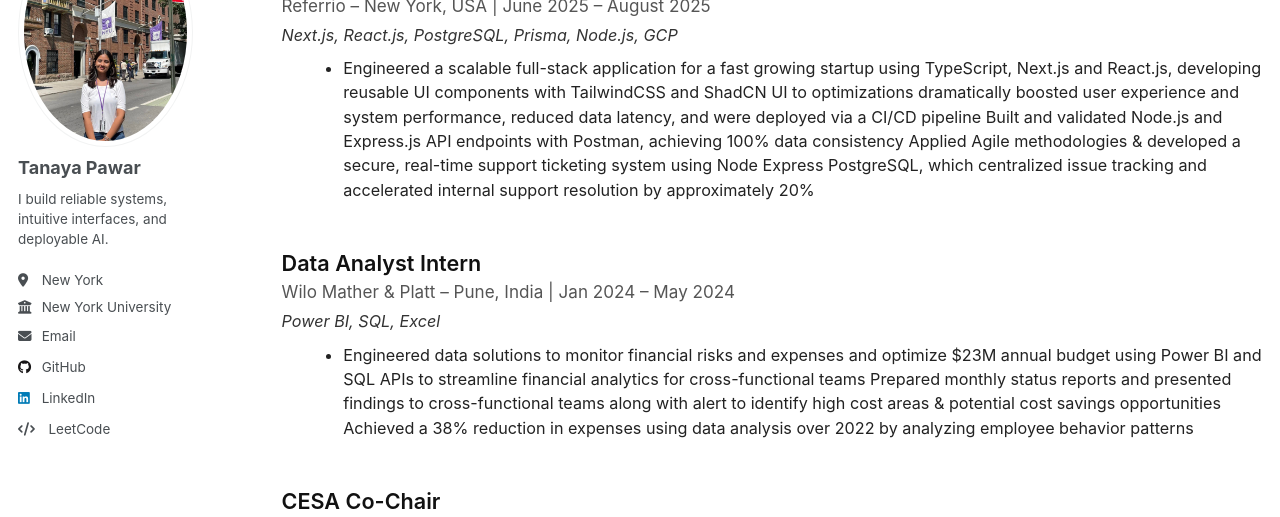
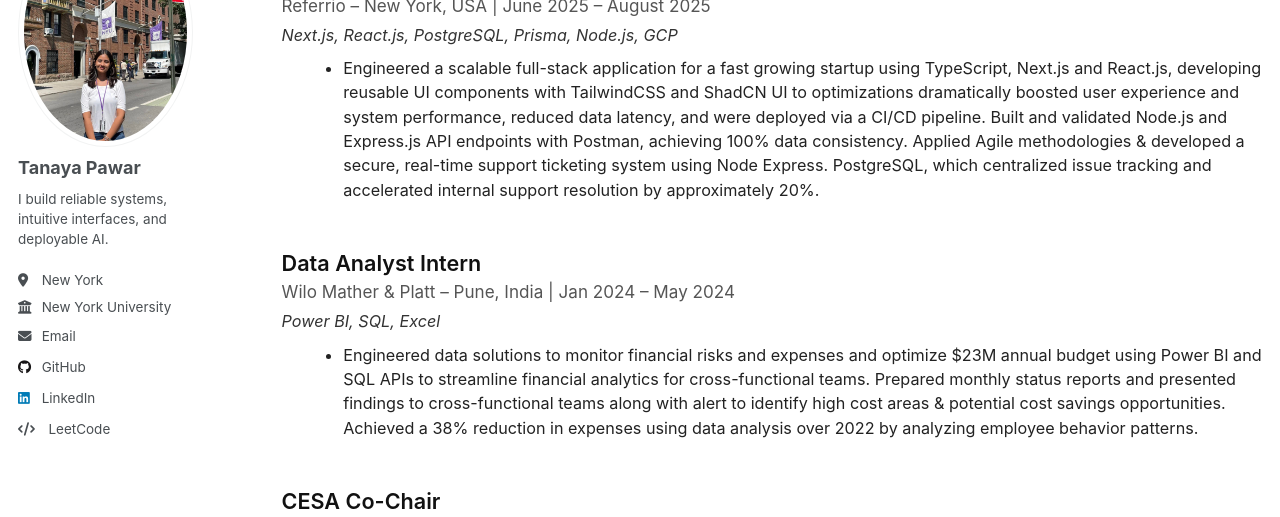
Before and after one commit to tanaya09/tanaya09.github.io, a Jekyll site: the page built from _pages/experience.html, in a window 1280 px wide and 1270 px high. Shown: the part 181-698 px from the top of the window. Built offline with Jekyll 4.4.1, drawn with Linux system fonts in a browser that asks for light colours.

```diff
--- a/_data/experiences.yml
+++ b/_data/experiences.yml
@@ -4,10 +4,10 @@
   date: June 2025 – August 2025
   tech: Next.js, React.js, PostgreSQL, Prisma, Node.js, GCP
   description: |
-    Engineered a scalable full-stack application for a fast growing startup using TypeScript, Next.js and React.js, developing reusable UI components with TailwindCSS and ShadCN UI to optimizations dramatically boosted user experience and system performance, reduced data latency, and were deployed via a CI/CD pipeline
-    Built and validated Node.js and Express.js API endpoints with Postman, achieving 100% data consistency
-    Applied Agile methodologies & developed a secure, real-time support ticketing system using Node Express
-    PostgreSQL, which centralized issue tracking and accelerated internal support resolution by approximately 20%
+    Engineered a scalable full-stack application for a fast growing startup using TypeScript, Next.js and React.js, developing reusable UI components with TailwindCSS and ShadCN UI to optimizations dramatically boosted user experience and system performance, reduced data latency, and were deployed via a CI/CD pipeline.
+    Built and validated Node.js and Express.js API endpoints with Postman, achieving 100% data consistency.
+    Applied Agile methodologies & developed a secure, real-time support ticketing system using Node Express.
+    PostgreSQL, which centralized issue tracking and accelerated internal support resolution by approximately 20%.
 
 - title: Data Analyst Intern
   company: Wilo Mather & Platt
@@ -15,9 +15,9 @@
   date: Jan 2024 – May 2024
   tech: Power BI, SQL, Excel
   description: |
-    Engineered data solutions to monitor financial risks and expenses and optimize $23M annual budget using Power BI and SQL APIs to streamline financial analytics for cross-functional teams
-    Prepared monthly status reports and presented findings to cross-functional teams along with alert to identify high cost areas & potential cost savings opportunities
-    Achieved a 38% reduction in expenses using data analysis over 2022 by analyzing employee behavior patterns
+    Engineered data solutions to monitor financial risks and expenses and optimize $23M annual budget using Power BI and SQL APIs to streamline financial analytics for cross-functional teams.
+    Prepared monthly status reports and presented findings to cross-functional teams along with alert to identify high cost areas & potential cost savings opportunities.
+    Achieved a 38% reduction in expenses using data analysis over 2022 by analyzing employee behavior patterns.
 
 - title: CESA Co-Chair
   company: Computer Engineering Department
```
